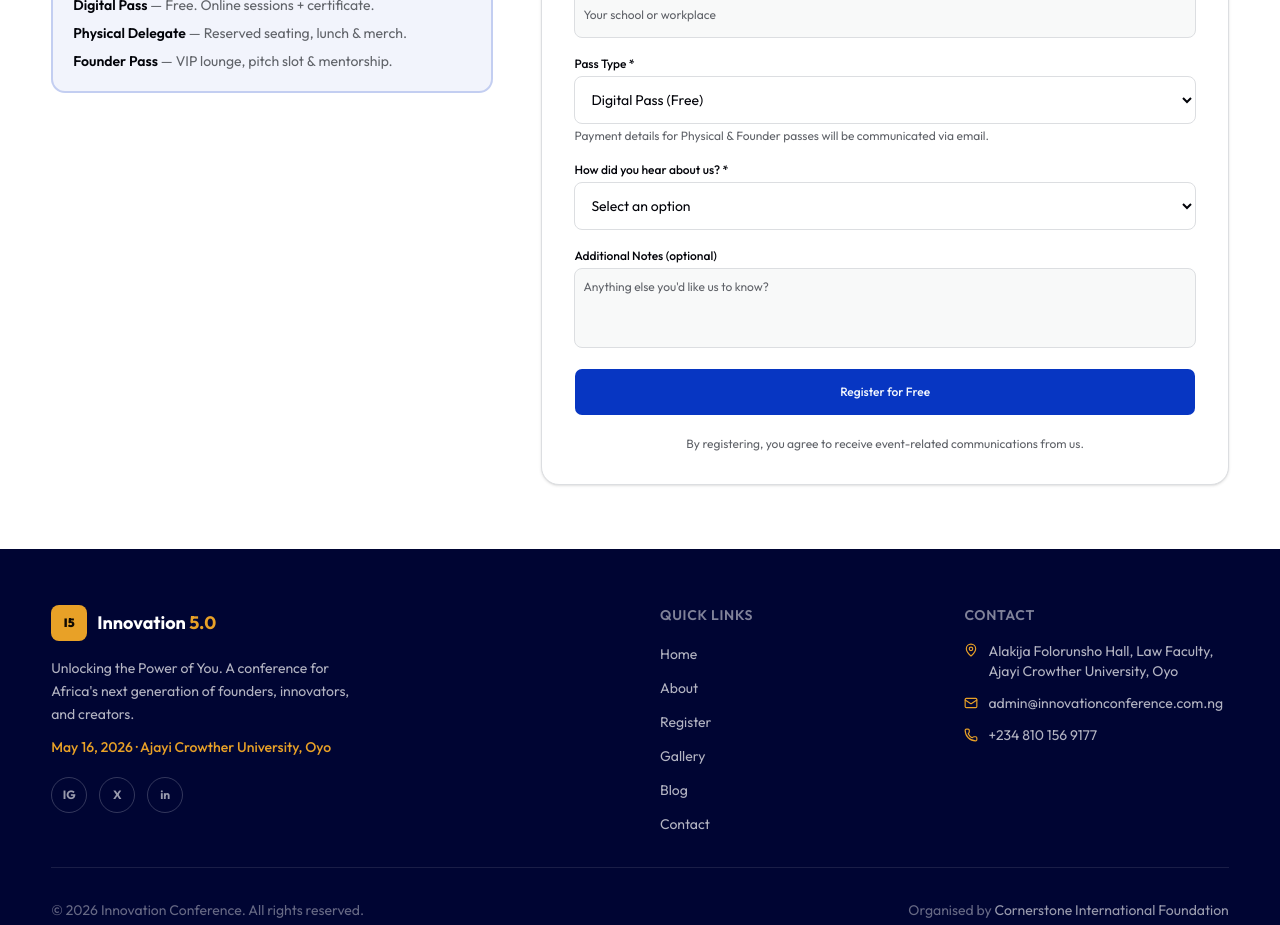
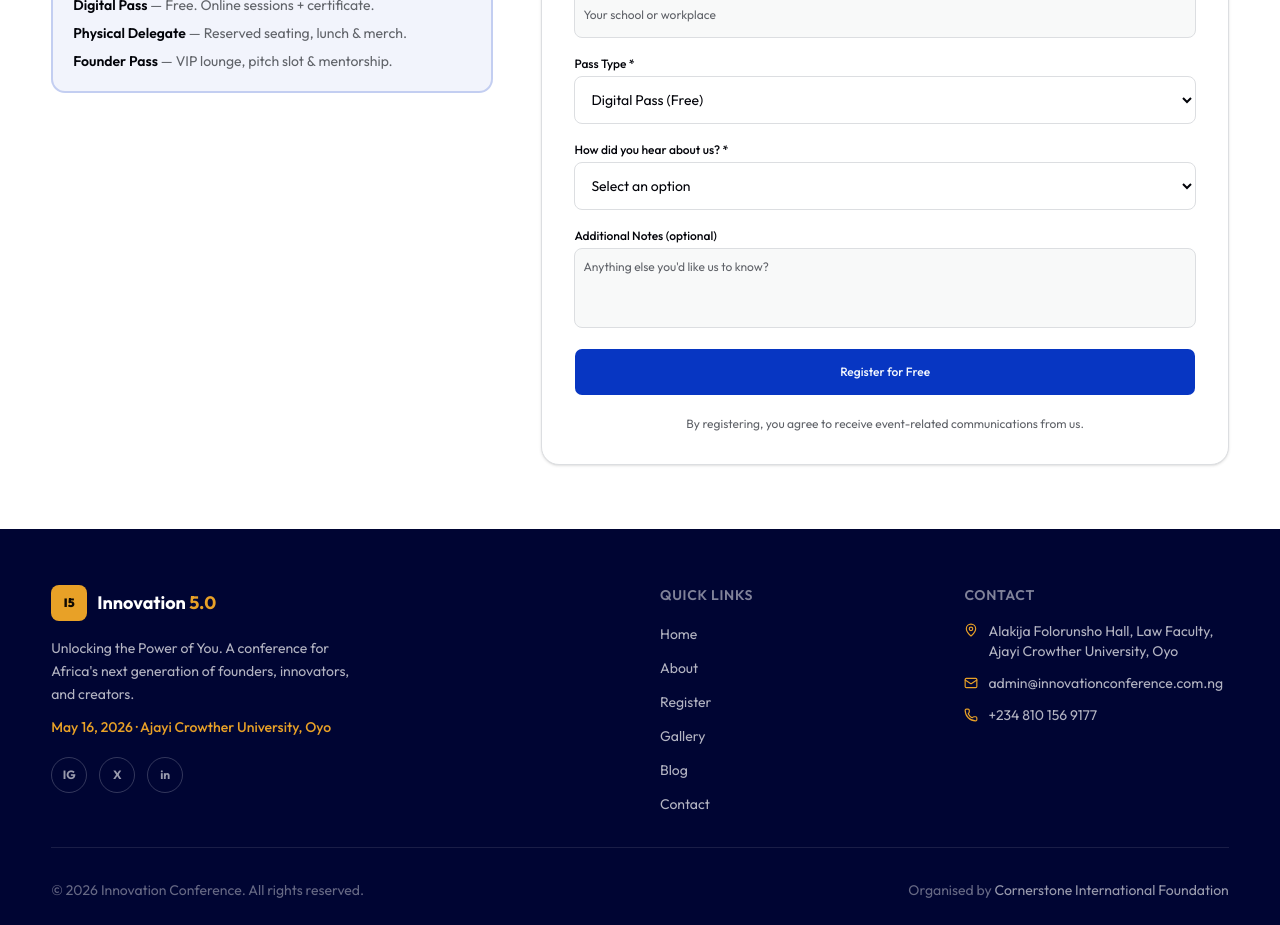
Before and after one commit to tomiwa-adelae/Innovation-Conference-5.0, a Next.js app: page /register in a window 1280 px wide. Shown: the part 820-1745 px from the top of the page. Built offline with nearby package versions, Linux system fonts and the light colour scheme.

Commit message:
Upated the code

```diff
--- a/components/forms/registration-form.tsx
+++ b/components/forms/registration-form.tsx
@@ -115,13 +115,13 @@
           )}
         >
           <option value="digital">Digital Pass (Free)</option>
-          <option value="physical">Physical Delegate Pass</option>
-          <option value="founder">Founder Pass</option>
+          {/* <option value="physical">Physical Delegate Pass</option> */}
+          {/* <option value="founder">Founder Pass</option> */}
         </select>
-        <p className="mt-1 text-xs text-muted-foreground">
+        {/* <p className="mt-1 text-xs text-muted-foreground">
           Payment details for Physical &amp; Founder passes will be communicated
           via email.
-        </p>
+        </p> */}
         <FieldError errors={state.errors?.ticketType} />
       </div>
 
```
